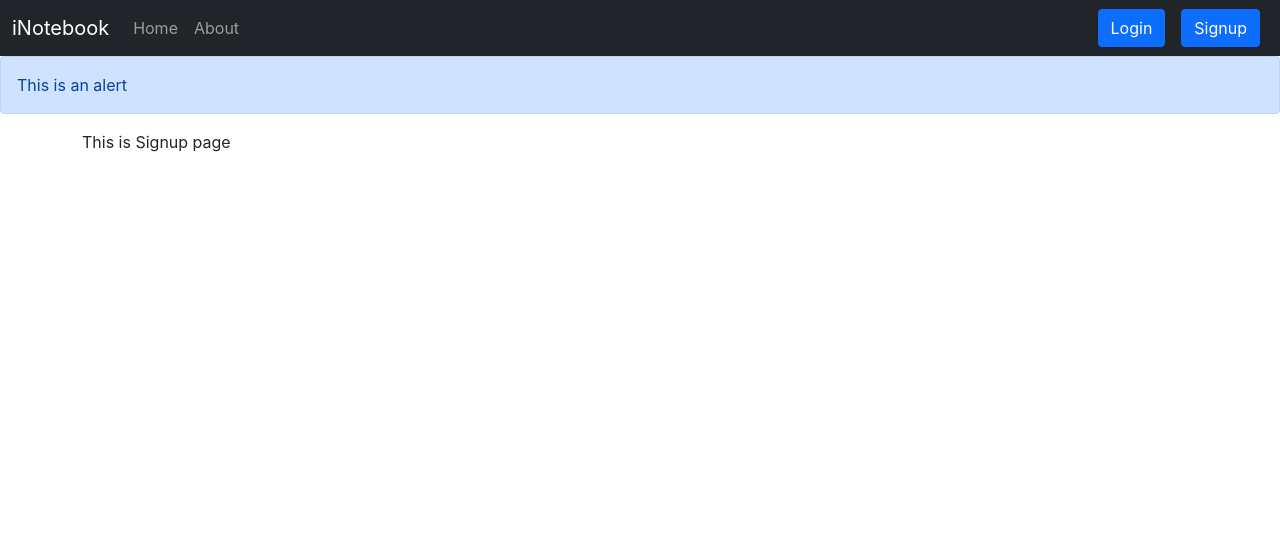
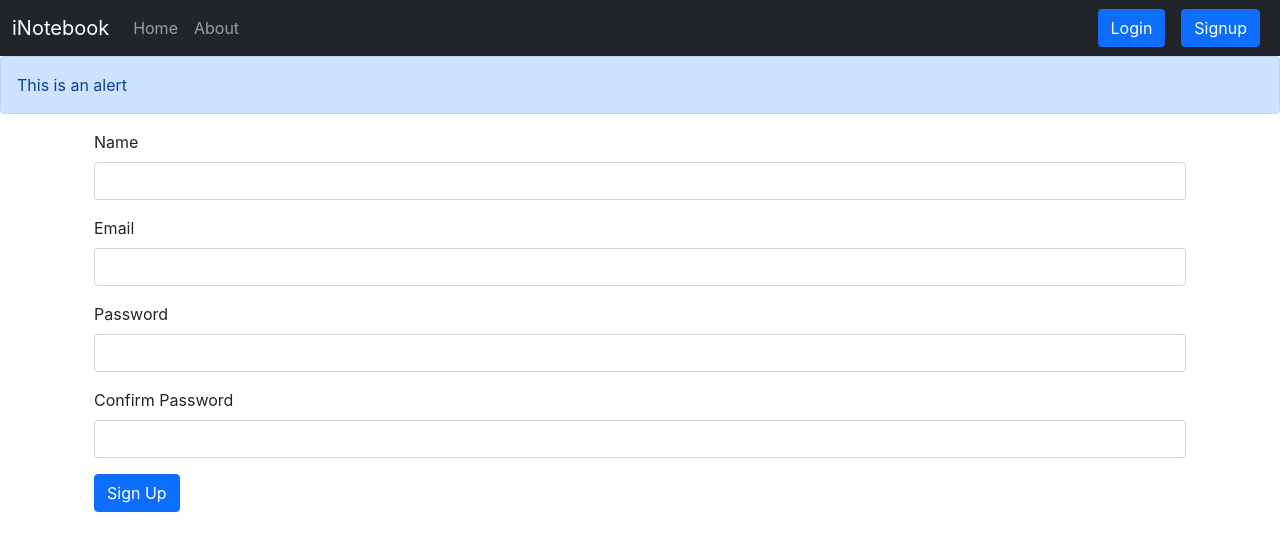
Before and after one commit to dellucifer/iNotebook, a React (Create React App) app: page /signup in a window 1280 px wide. Shown: the top 550 px of the page. Built offline with nearby package versions, Linux system fonts and the light colour scheme.

Commit message:
Added Signup

```diff
--- a/src/Components/Signup.js
+++ b/src/Components/Signup.js
@@ -1,11 +1,98 @@
-import React from 'react'
+import React from "react";
+import { useState } from "react";
+import { useNavigate } from 'react-router-dom';
 
 const Signup = () => {
-  return (
-    <div>
-      This is Signup page
-    </div>
-  )
+  const [creds, setCreds] = useState({name: "", email: "", cpassword: "", password: ""})
+  let history = useNavigate()
+
+  const handleSubmit = async (e)=>{
+    e.preventDefault();
+    const {name, email, password} = creds;
+
+    const response = await fetch("http://localhost:5000/api/auth/createuser", {
+        method: "POST",
+        headers: {
+          "Content-Type": "application/json",
+        },
+        body: JSON.stringify({name, email, password}),
+      });
+      const json = await response.json()
+      console.log(json)
+        //save the token and redirect
+        localStorage.setItem('token', json.authtoken)
+        history("/")
 }
 
-export default Signup
+const onChange = (e)=>{
+    setCreds({...creds, [e.target.name]: e.target.value})
+  }
+
+  return (
+    <div className="container">
+      <form onSubmit={handleSubmit}>
+        <div className="mb-3">
+          <label htmlFor="name" className="form-label">
+            Name
+          </label>
+          <input
+            type="text"
+            name="name"
+            className="form-control"
+            id="name"
+            aria-describedby="emailHelp"
+            onChange={onChange}
+            required
+          />
+        </div>
+        <div className="mb-3">
+          <label htmlFor="email" className="form-label">
+            Email
+          </label>
+          <input
+            type="email"
+            name="email"
+            className="form-control"
+            id="email"
+            aria-describedby="emailHelp"
+            onChange={onChange}
+            required
+          />
+        </div>
+        <div className="mb-3">
+          <label htmlFor="password" className="form-label">
+            Password
+          </label>
+          <input
+            type="password"
+            name="password"
+            className="form-control"
+            id="password"
+            onChange={onChange}
+            required
+            minLength={5}
+          />
+        </div>
+        <div className="mb-3">
+          <label htmlFor="cpassword" className="form-label">
+            Confirm Password
+          </label>
+          <input
+            type="password"
+            name="cpassword"
+            className="form-control"
+            id="cpassword"
+            onChange={onChange}
+            required
+            minLength={5}
+          />
+        </div>
+        <button type="submit" className="btn btn-primary">
+          Sign Up
+        </button>
+      </form>
+    </div>
+  );
+};
+
+export default Signup;
```
Also changed, not shown: 1 other file (tests, documents, lock files or other folders).
